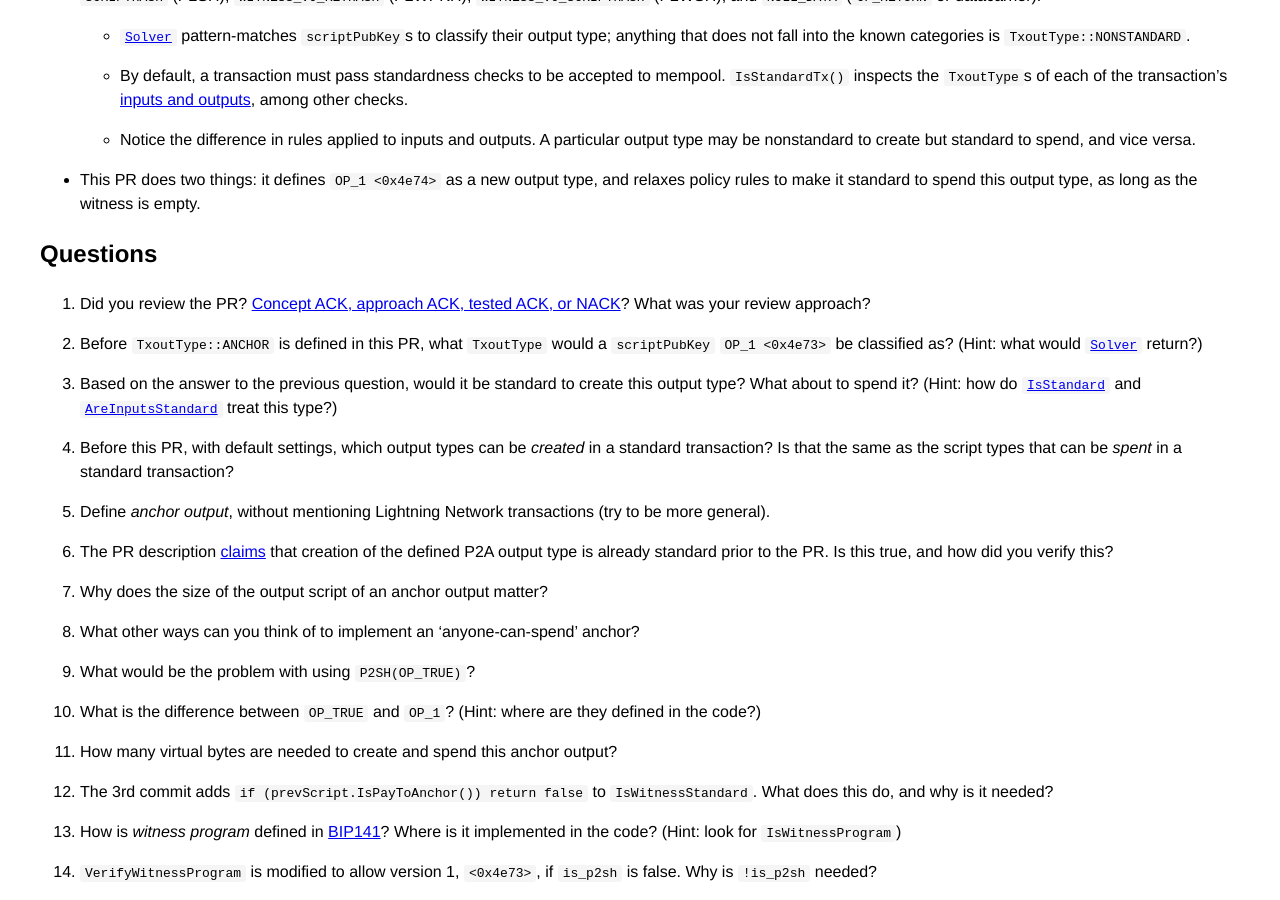
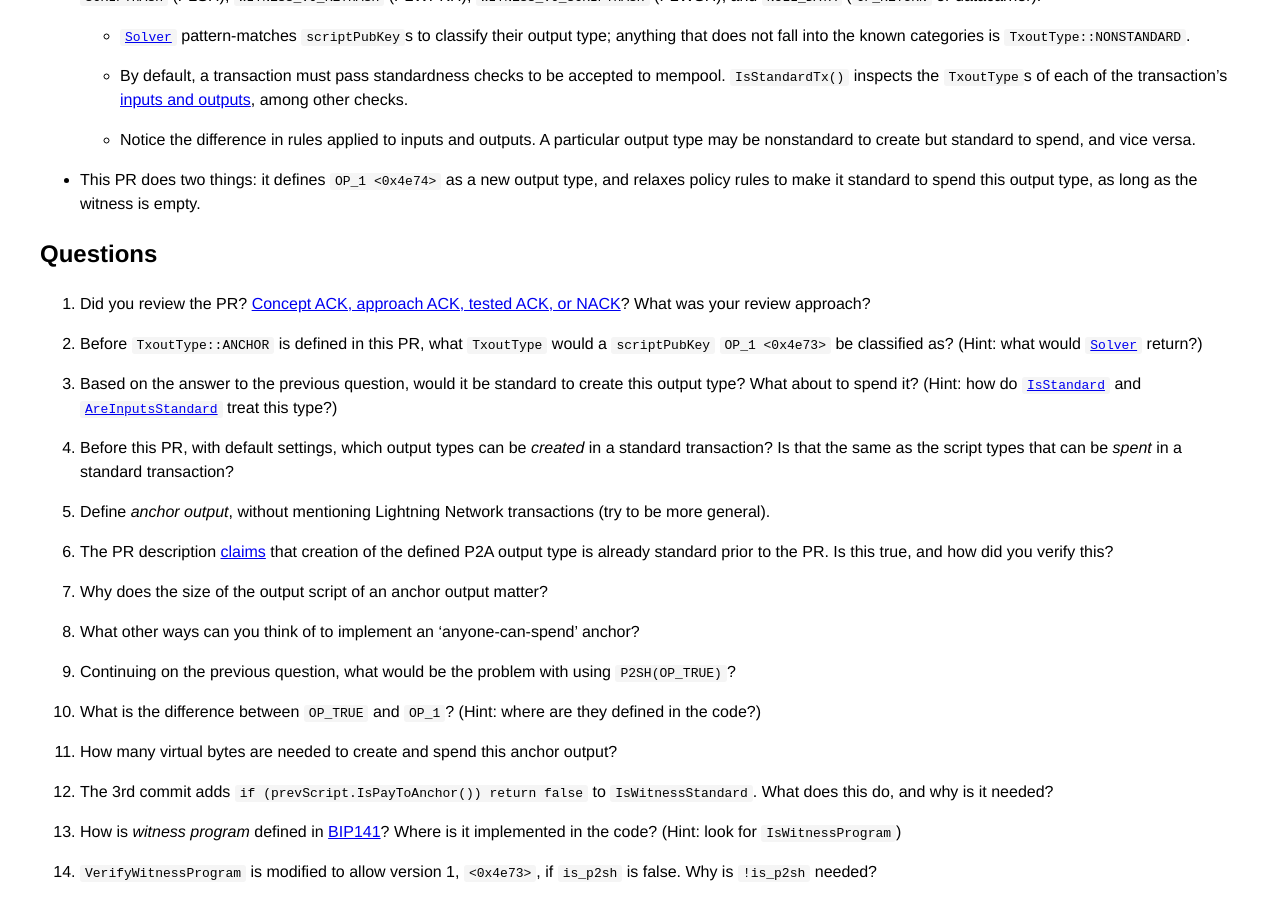
Before and after one commit to bitcoin-core-review-club/website, a Jekyll site: the page built from _posts/2024-08-07-#30352.md, in a window 1280 px wide and 900 px high, scrolled down 901 px. Built offline with Jekyll 4.4.1, drawn with Linux system fonts in a browser that asks for light colours.

Commit message:
clarify question connection

```diff
--- a/_posts/2024-08-07-#30352.md
+++ b/_posts/2024-08-07-#30352.md
@@ -74,7 +74,7 @@ commit:
 
 1. What other ways can you think of to implement an 'anyone-can-spend' anchor?
 
-1. What would be the problem with using `P2SH(OP_TRUE)`?
+1. Continuing on the previous question, what would be the problem with using `P2SH(OP_TRUE)`?
 
 1. What is the difference between `OP_TRUE` and `OP_1`? (Hint: where are they defined in the code?)
 
```
